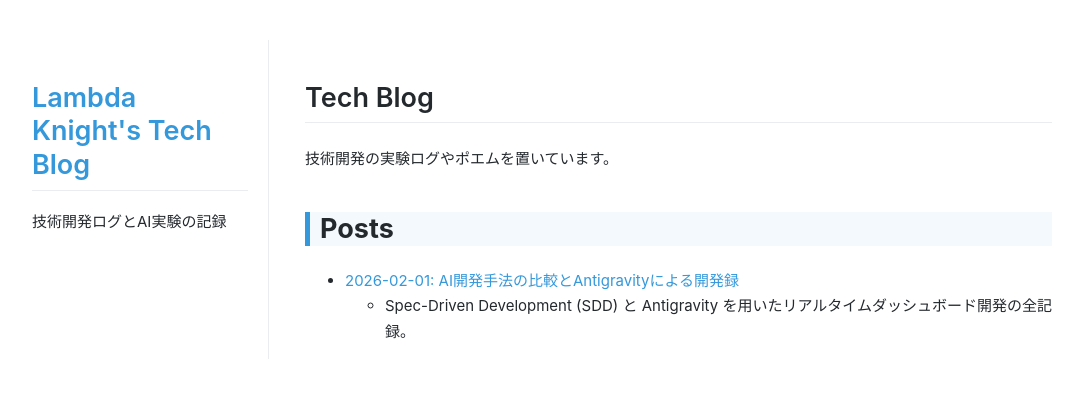
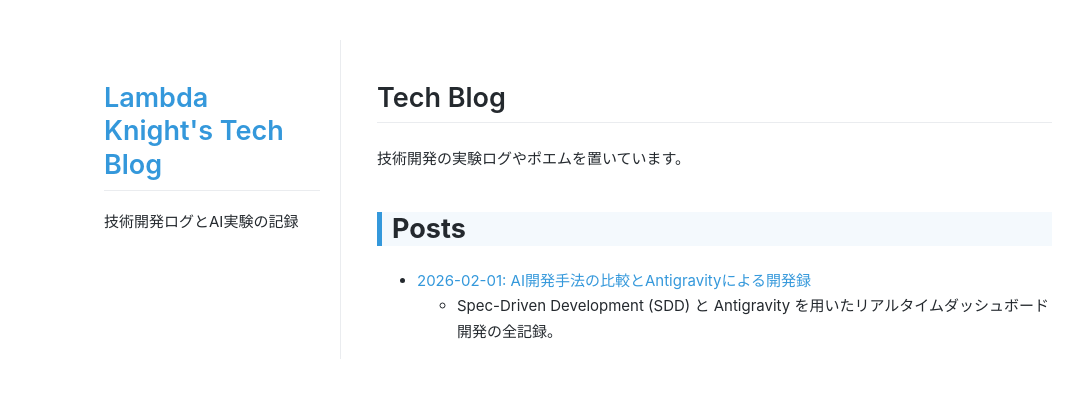
Before and after one commit to lambda-knight/my-blog-post, a Jekyll site: the page built from index.md, in a window 1280 px wide. Shown: the top 398 px of the page, without its empty margins (8-1091 px from the left). Built offline with Jekyll 4.4.1, drawn with Linux system fonts in a browser that asks for light colours; a script that is not in the unit is left out.

Commit message:
Add spacer-left CSS

```diff
--- a/_layouts/default.html
+++ b/_layouts/default.html
@@ -34,12 +34,20 @@
             box-sizing: border-box;
         }
 
+        /* Left Spacer */
+        .spacer-left {
+            flex: 0 0 5%;
+            /* 5% left margin */
+            display: block;
+        }
+
         /* Sidebar (Left) */
         header {
             flex: 0 0 18%;
             /* 18% width */
             max-width: 280px;
             margin-right: 3%;
+            margin-left: 1%;
             border-right: 1px solid #eaecef;
             padding-right: 20px;
         }
```
